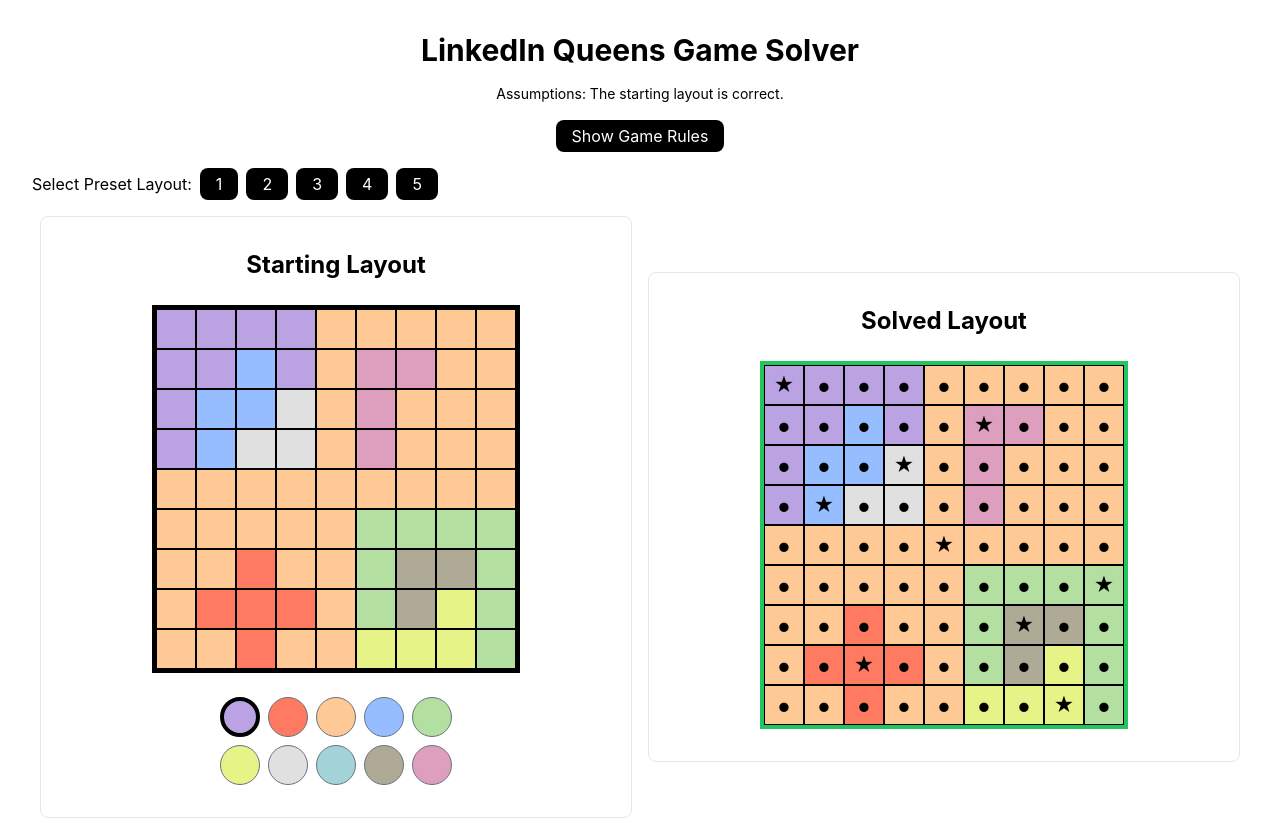
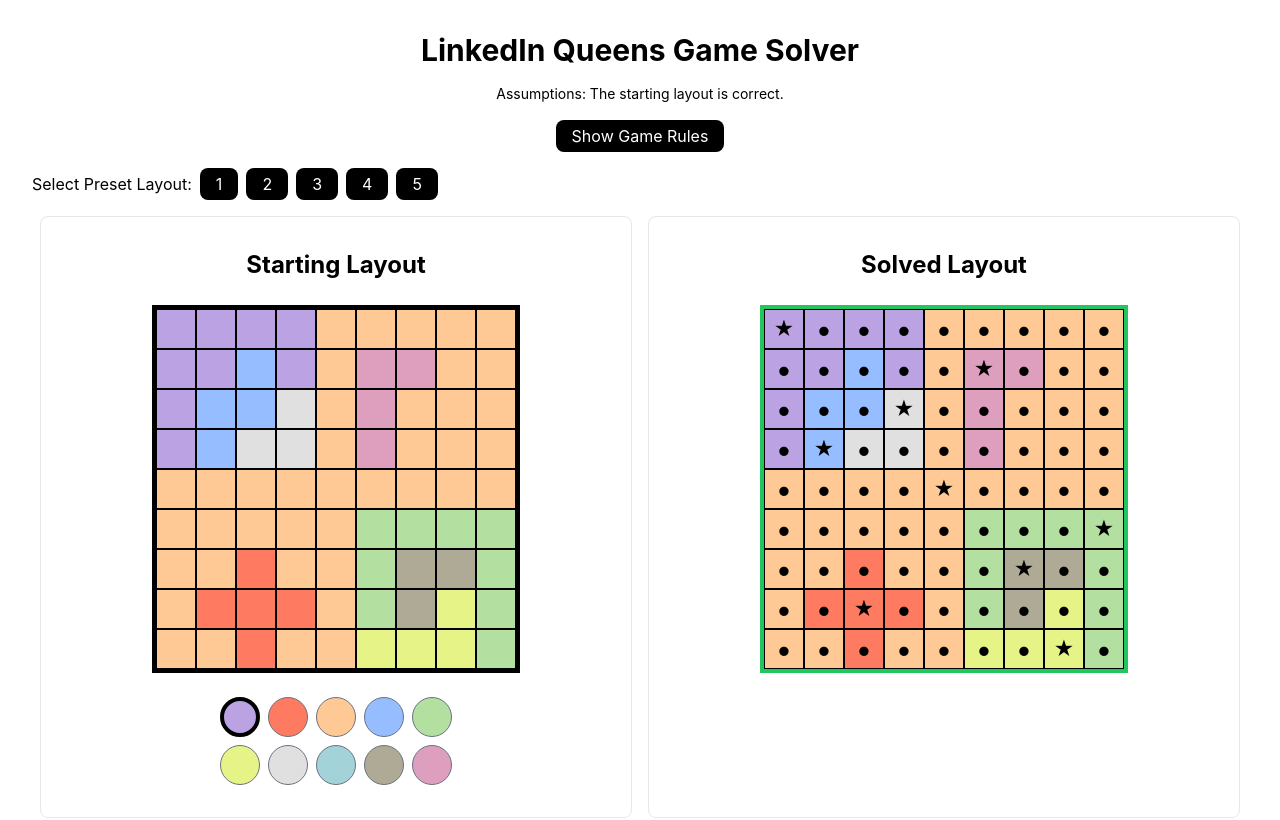
Before and after one commit to adriangohjw/linkedin-queens-game-solver, a React (Create React App) app: page / in a window 1280 px wide. Shown: the top 820 px of the page. Built offline with nearby package versions, Linux system fonts and the light colour scheme.

Commit message:
refactor: improve layout structure in App and Layout components

```diff
--- a/src/App.tsx
+++ b/src/App.tsx
@@ -42,7 +42,8 @@
         <div className="flex justify-center md:justify-start">
           <LayoutTemplateButtons setPuzzleColors={setPuzzleColors} />
         </div>
-        <div className="flex flex-col md:flex-row justify-center items-center mt-2">
+        <div className="justify-center items-center mt-2 h-full">
+          <div className="flex-1 flex flex-col md:flex-row items-stretch">
             <StartingLayout size={size} puzzleColors={puzzleColors} />
             <SolvedLayout
               key={JSON.stringify(puzzleColors)}
@@ -51,6 +52,7 @@
             />
           </div>
         </div>
+      </div>
       <Footer />
       <Disclaimer />
     </div>
--- a/src/Layout.tsx
+++ b/src/Layout.tsx
@@ -6,7 +6,7 @@
   children: React.ReactNode;
 }) {
   return (
-    <div className="flex flex-col justify-center items-center border border-lightgrey py-4 md:py-8 px-8 m-2 rounded-lg gap-4 md:gap-6 md:w-1/2">
+    <div className="flex flex-col items-center border border-lightgrey py-4 md:py-8 px-8 m-2 rounded-lg gap-4 md:gap-6 md:w-1/2">
       <h2 className="text-2xl font-bold text-center">{title}</h2>
       {children}
     </div>
```
Lines whose indentation alone changed are shown as unchanged.
